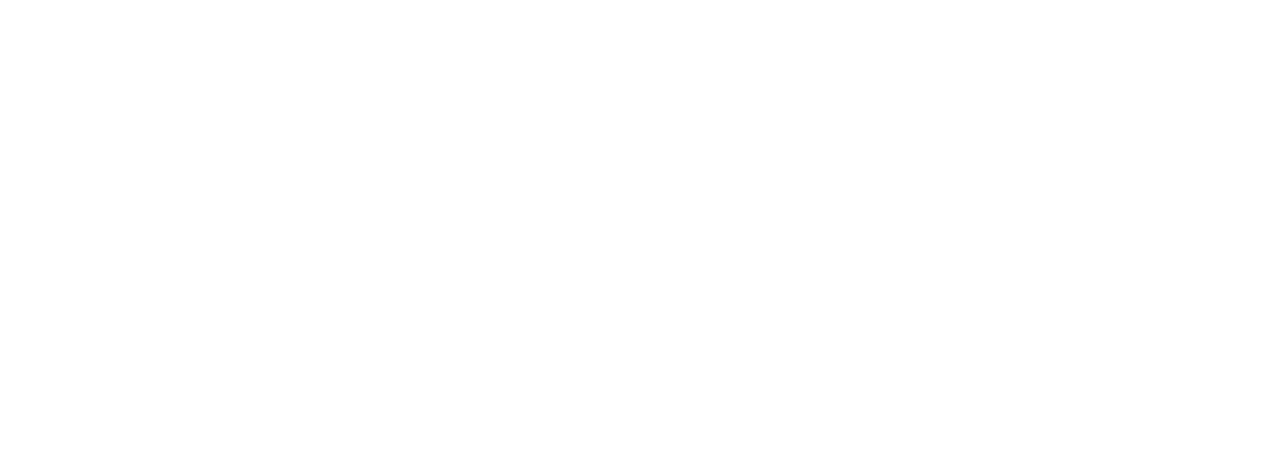
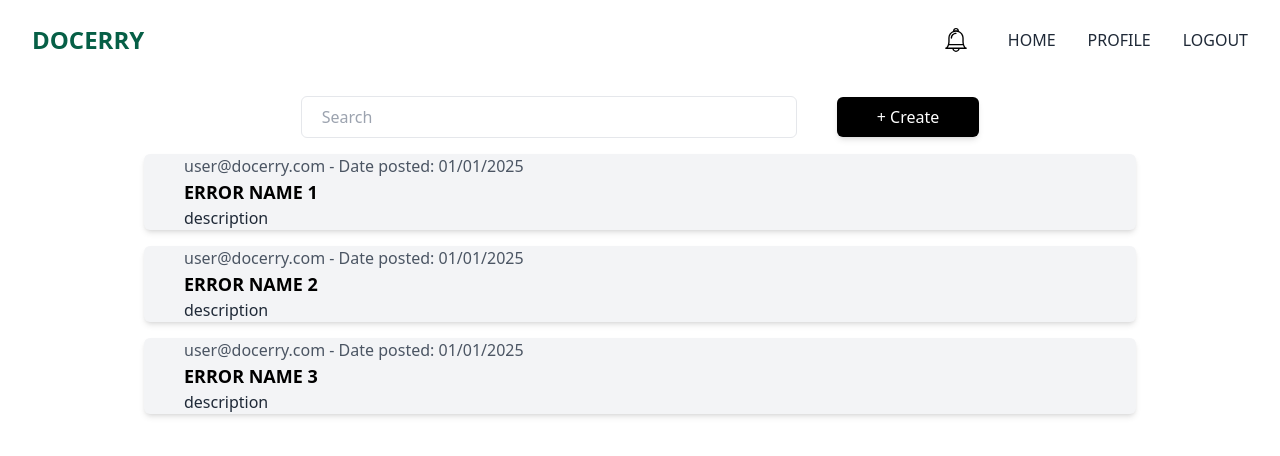
Before and after one commit to aarjookhand/docerry-frontend, a React (Create React App) app in the folder frontend/: page /home in a window 1280 px wide. Before the commit this address had no page. Shown: the top 456 px of the page. Built offline with nearby package versions, Linux system fonts and the light colour scheme.

Commit message:
feat: home-page, navigation, search bar, error card list

```diff
--- a/frontend/package.json
+++ b/frontend/package.json
@@ -4,6 +4,8 @@
   "private": true,
   "dependencies": {
     "cra-template-pwa": "2.0.0",
+    "font-awesome": "^4.7.0",
+    "lucide-react": "^0.474.0",
     "react": "^19.0.0",
     "react-dom": "^19.0.0",
     "react-router-dom": "^7.1.3",
--- a/frontend/src/App.js
+++ b/frontend/src/App.js
@@ -6,6 +6,7 @@
 import ContactPage from './views/ContactPage';
 import SignUpPage from './views/SignUpPage';
 import SignInPage from './views/SignInPage';
+import HomePage from './views/HomePage';
 
 
 function App() {
@@ -18,6 +19,7 @@
           <Route path="/about" element={<AboutPage />} />
           <Route path="/signup" element={<SignUpPage />} />
           <Route path="/signin" element={<SignInPage />} />
+          <Route path="/home" element={<HomePage />} />
         </Routes>
       </div>
     </Router>
--- /dev/null
+++ b/frontend/src/components/CreateError-btn.js
@@ -0,0 +1,20 @@
+import React, {} from "react";
+import { useNavigate } from 'react-router-dom';
+
+export function CreateButton() {
+    const navigate = useNavigate();
+
+      const handleClick = () => {
+        navigate('/create-error');
+      };
+
+
+    return (
+      <button
+        onClick={handleClick}
+        className="bg-black text-white px-10 py-2 rounded-md shadow-md hover:bg-gray-800"
+      >
+        + Create
+      </button>
+    );
+  }
--- /dev/null
+++ b/frontend/src/components/ErrorCard.js
@@ -0,0 +1,13 @@
+import React from "react";
+
+export function ErrorCard({ email, date, name, description }) {
+    return (
+      <div className="bg-gray-100 px-10 rounded-md shadow-md mb-4">
+        <p className="text-gray-600">
+          {email} - Date posted: {date}
+        </p>
+        <h3 className="text-lg font-bold">{name}</h3>
+        <p className="text-gray-800">{description}</p>
+      </div>
+    );
+  }
--- /dev/null
+++ b/frontend/src/components/ErrorList.js
@@ -0,0 +1,42 @@
+import React, { useState, useEffect } from "react";
+import { ErrorCard } from "./ErrorCard";
+
+export function ErrorList() {
+  const [errors, setErrors] = useState([]);
+
+  useEffect(() => {
+    const fetchData = async () => {
+      try {
+        // TODO BACKEND CALL
+
+        const mockData = [
+            { id: 1, email: "user@docerry.com", date: "01/01/2025", name: "ERROR NAME 1", description: "description" },
+            { id: 2, email: "user@docerry.com", date: "01/01/2025", name: "ERROR NAME 2", description: "description" },
+            { id: 3, email: "user@docerry.com", date: "01/01/2025", name: "ERROR NAME 3", description: "description" },
+        ];
+
+        // const response = await fetch("");
+
+        // const data = await response.json();
+        setErrors(mockData);
+      } catch (error) {
+        console.error("Error fetching errors:", error);
+      }
+    };
+    fetchData();
+  }, []);
+
+  return (
+    <div>
+      {errors.map((error) => (
+        <ErrorCard
+          key={error.id}
+          email={error.email}
+          date={error.date}
+          name={error.name}
+          description={error.description}
+        />
+      ))}
+    </div>
+  );
+}
--- /dev/null
+++ b/frontend/src/components/PrivateNavbar.js
@@ -0,0 +1,114 @@
+import React, { useState } from 'react';
+import Logo from './Logo';
+import 'font-awesome/css/font-awesome.min.css';
+
+
+export default function PrivateNavbar() {
+  const [isOpen, setIsOpen] = useState(false);
+
+  const toggleMenu = () => {
+    setIsOpen(!isOpen);
+  };
+
+  return (
+    <nav className="bg-white">
+      <div className="flex justify-between items-center py-6 px-8">
+        {/* Logo */}
+        <Logo />
+
+        {/* Desktop Menu */}
+        <div className="hidden md:flex space-x-8 font-medium">
+        <a href="/notification" className="text-gray-800 hover:text-gray-600 flex items-center">
+            <svg
+                xmlns="http://www.w3.org/2000/svg"
+                viewBox="0 0 611.999 611.999"
+                height="24"
+                width="24"
+                fill="#000000"
+                className="mr-2"
+            >
+                <g>
+                <g>
+                    <g>
+                    <path d="M570.107,500.254c-65.037-29.371-67.511-155.441-67.559-158.622v-84.578c0-81.402-49.742-151.399-120.427-181.203C381.969,34,347.883,0,306.001,0c-41.883,0-75.968,34.002-76.121,75.849c-70.682,29.804-120.425,99.801-120.425,181.203v84.578c-0.046,3.181-2.522,129.251-67.561,158.622c-7.409,3.347-11.481,11.412-9.768,19.36c1.711,7.949,8.74,13.626,16.871,13.626h164.88c3.38,18.594,12.172,35.892,25.619,49.903c17.86,18.608,41.479,28.856,66.502,28.856c25.025,0,48.644-10.248,66.502-28.856c13.449-14.012,22.241-31.311,25.619-49.903h164.88c8.131,0,15.159-5.676,16.872-13.626C581.586,511.664,577.516,503.6,570.107,500.254z M484.434,439.859c6.837,20.728,16.518,41.544,30.246,58.866H97.32c13.726-17.32,23.407-38.135,30.244-58.866H484.434z M306.001,34.515c18.945,0,34.963,12.73,39.975,30.082c-12.912-2.678-26.282-4.09-39.975-4.09s-27.063,1.411-39.975,4.09C271.039,47.246,287.057,34.515,306.001,34.515z M143.97,341.736v-84.685c0-89.343,72.686-162.029,162.031-162.029s162.031,72.686,162.031,162.029v84.826c0.023,2.596,0.427,29.879,7.303,63.465H136.663C143.543,371.724,143.949,344.393,143.97,341.736z M306.001,577.485c-26.341,0-49.33-18.992-56.709-44.246h113.416C355.329,558.493,332.344,577.485,306.001,577.485z"/>
+                    <path d="M306.001,119.235c-74.25,0-134.657,60.405-134.657,134.654c0,9.531,7.727,17.258,17.258,17.258c9.531,0,17.258-7.727,17.258-17.258c0-55.217,44.923-100.139,100.142-100.139c9.531,0,17.258-7.727,17.258-17.258C323.259,126.96,315.532,119.235,306.001,119.235z"/>
+                    </g>
+                </g>
+                </g>
+            </svg>
+          </a>
+          <a href="/home" className="text-gray-800 hover:text-gray-600">
+            HOME
+          </a>
+          <a href="/profile" className="text-gray-800 hover:text-gray-600">
+            PROFILE
+          </a>
+          <a href="/logout" className="text-gray-800 hover:text-gray-600">
+            LOGOUT
+          </a>
+        </div>
+
+        {/* Mobile Menu Button */}
+        <div className="md:hidden">
+          <button
+            onClick={toggleMenu}
+            className="text-gray-800 focus:outline-none"
+          >
+            <svg
+              className="h-6 w-6"
+              xmlns="http://www.w3.org/2000/svg"
+              fill="none"
+              viewBox="0 0 24 24"
+              stroke="currentColor"
+            >
+              <path
+                strokeLinecap="round"
+                strokeLinejoin="round"
+                strokeWidth={2}
+                d={
+                  isOpen
+                    ? 'M6 18L18 6M6 6l12 12' // X icon for closing
+                    : 'M4 6h16M4 12h16M4 18h16' // Hamburger menu icon
+                }
+              />
+            </svg>
+          </button>
+        </div>
+      </div>
+
+      {/* Mobile Menu */}
+      {isOpen && (
+        <div className="md:hidden px-8 pb-4 bg-white">
+          <a
+            href="/notification"
+            className="block py-2 text-gray-800 hover:text-gray-600"
+            onClick={() => setIsOpen(false)}
+          >
+            Notification
+          </a>
+          <a
+            href="/home"
+            className="block py-2 text-gray-800 hover:text-gray-600"
+            onClick={() => setIsOpen(false)}
+          >
+            Home
+          </a>
+          <a
+            href="/profile"
+            className="block py-2 text-gray-800 hover:text-gray-600"
+            onClick={() => setIsOpen(false)}
+          >
+            Profile
+          </a>
+          <a
+            href="/logout"
+            className="block py-2 text-gray-800 hover:text-gray-600"
+            onClick={() => setIsOpen(false)}
+          >
+            Logout
+          </a>
+        </div>
+      )}
+    </nav>
+  );
+}
--- /dev/null
+++ b/frontend/src/components/SearchBar.js
@@ -0,0 +1,31 @@
+import React, { useState } from "react";
+
+export function SearchBar() {
+  const [searchQuery, setSearchQuery] = useState("");
+
+  const handleSearch = async (e) => {
+    const query = e.target.value;
+    setSearchQuery(query);
+
+    // Backend call for search
+    try {
+      // TODO BACKEND CALL
+      const response = await fetch("");
+      const data = await response.json();
+      console.log("Search results:", data);
+
+    } catch (error) {
+      console.error("Error fetching search results:", error);
+    }
+  };
+
+  return (
+    <input
+      type="text"
+      placeholder="Search"
+      value={searchQuery}
+      onChange={handleSearch}
+      className="border rounded-md px-5 py-2 w-full md:w-1/2"
+    />
+  );
+}
--- /dev/null
+++ b/frontend/src/views/HomePage.js
@@ -0,0 +1,20 @@
+import React from "react";
+import PrivateNavbar from "../components/PrivateNavbar"
+import { SearchBar } from "../components/SearchBar";
+import { CreateButton } from "../components/CreateError-btn";
+import { ErrorList } from "../components/ErrorList";
+
+export default function App() {
+  return (
+    <div className="min-h-screen bg-white">
+        <PrivateNavbar/>
+    <div className="p-4 max-w-screen-lg mx-auto">
+      <div className="flex justify-center items-center mb-4 gap-x-10">
+        <SearchBar />
+        <CreateButton />
+      </div>
+      <ErrorList />
+    </div>
+    </div>
+  );
+}
```
Also changed, not shown: frontend/src/media/notification-bell.svg (added), 1 other file (tests, documents, lock files or other folders).
